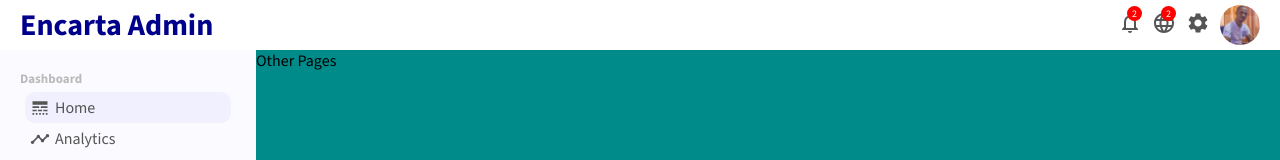
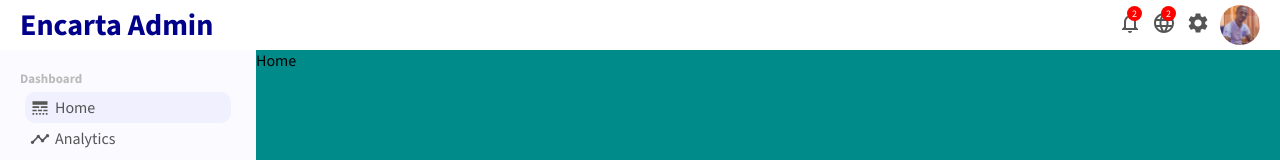
Before and after one commit to anyars-encarta/admin-panel, a React (Create React App) app: page / in a window 1280 px wide. Shown: the top 160 px of the page. Built offline with nearby package versions, Linux system fonts and the light colour scheme.

Commit message:
Addin home page

```diff
--- a/src/App.js
+++ b/src/App.js
@@ -1,6 +1,7 @@
 import Sidebar from "./components/sidebar/Sidebar";
 import Topbar from "./components/topbar/Topbar";
 import './app.css';
+import Home from "./pages/home/Home";
 
 const App = () => {
   return (
@@ -11,7 +12,7 @@ const App = () => {
         <Sidebar />
 
         <div className='others'>
-          Other Pages
+          <Home />
         </div>
       </div>
     </div>
--- a/src/components/sidebar/Sidebar.jsx
+++ b/src/components/sidebar/Sidebar.jsx
@@ -40,7 +40,7 @@ const Sidebar = () => {
                 <div className="sidebarMenu">
                     <h3 className="sidebarTitle">Quich Menu</h3>
                     <ul className="sidebarList">
-                        <li className="sidebarListItem active">
+                        <li className="sidebarListItem">
                             <PermIdentity className='sidebarIcon' />
                             Users
                         </li>
@@ -62,7 +62,7 @@ const Sidebar = () => {
                 <div className="sidebarMenu">
                     <h3 className="sidebarTitle">Notifications</h3>
                     <ul className="sidebarList">
-                        <li className="sidebarListItem active">
+                        <li className="sidebarListItem">
                             <MailOutline className='sidebarIcon' />
                             Mail
                         </li>
@@ -80,7 +80,7 @@ const Sidebar = () => {
                 <div className="sidebarMenu">
                     <h3 className="sidebarTitle">Staff</h3>
                     <ul className="sidebarList">
-                        <li className="sidebarListItem active">
+                        <li className="sidebarListItem">
                             <WorkOutline className='sidebarIcon' />
                             Manage
                         </li>
--- /dev/null
+++ b/src/pages/home/Home.jsx
@@ -0,0 +1,12 @@
+import React from 'react';
+import './home.css';
+
+const Home = () => {
+  return (
+    <div className='home-container'>
+        Home
+    </div>
+  )
+}
+
+export default Home
--- /dev/null
+++ b/src/pages/home/home.css
@@ -0,0 +1,3 @@
+.home-container {
+
+}
```
